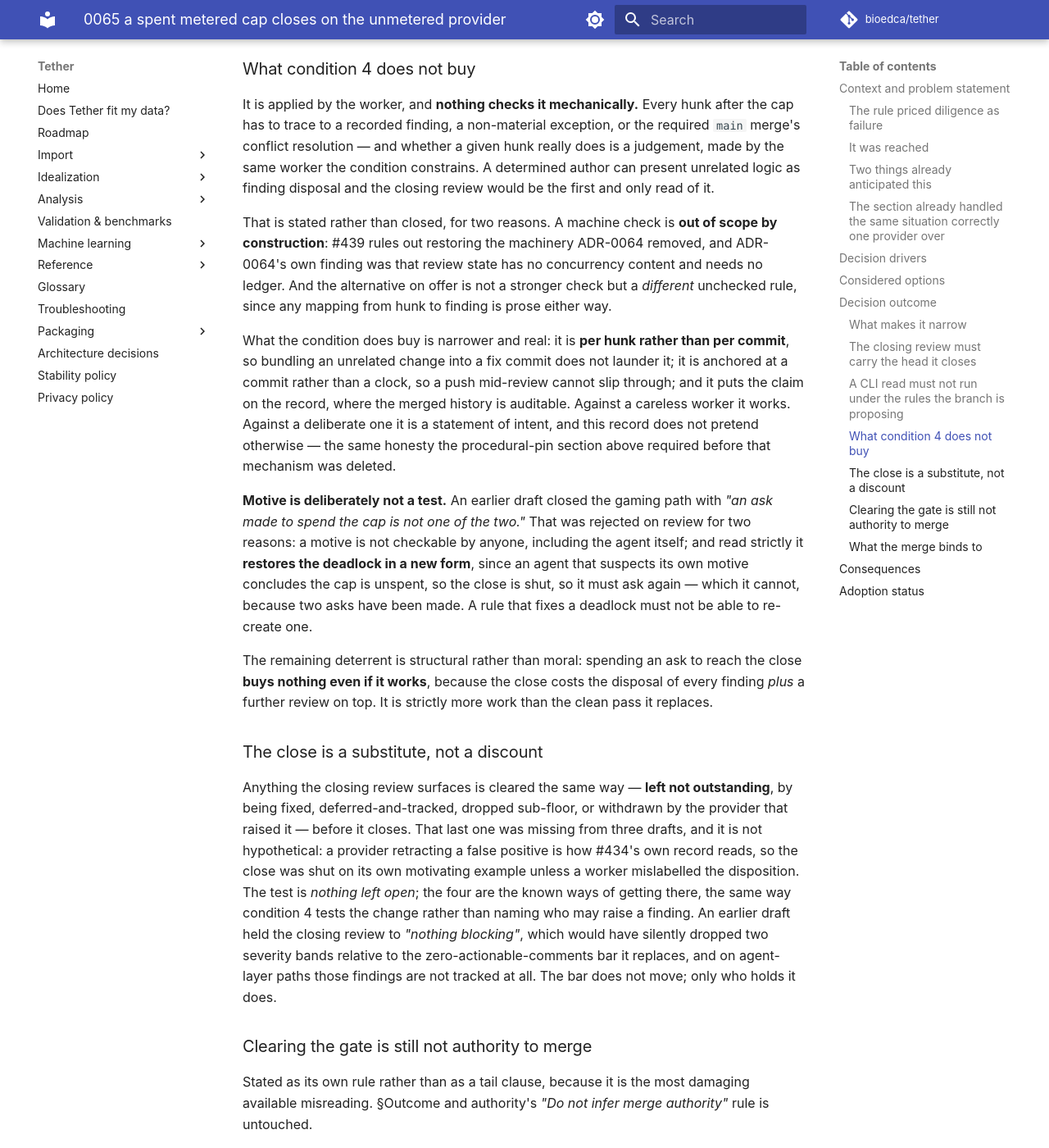
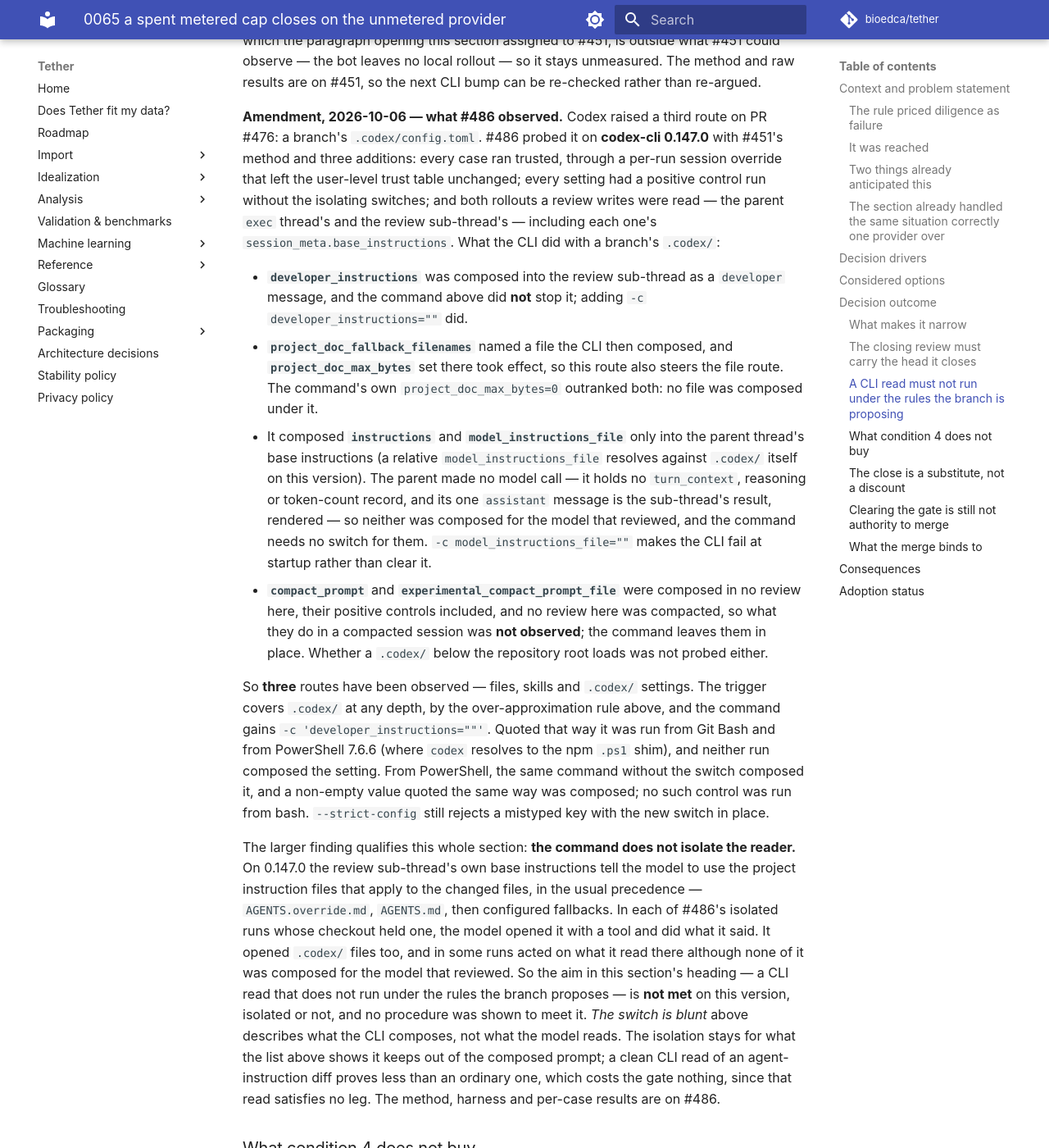
Before and after one commit to bioedca/tether, an MkDocs documentation site: the page built from docs/adr/0065-a-spent-metered-cap-closes-on-the-unmetered-provider.md, in a window 1280 px wide and 1400 px high, scrolled down 9852 px. Shown: the whole window at 82% size. Built offline with MkDocs 1.6.1 and Material for MkDocs 9.7.7, drawn with Linux system fonts in a browser that asks for light colours; comment, search, counter and statistics services are not loaded; the version menu is left out; some of the changed text lies outside the part shown.

Commit message:
docs(agents): the isolated Codex CLI read gains a .codex/ route and says it does not isolate the reader (#486)
Observed on codex-cli 0.147.0; the method, harness and per-case results
are on #486.

A branch's .codex/config.toml can set developer_instructions, which the
CLI composes into the review sub-thread. The isolated command did not
stop it; -c developer_instructions="" does, so the command gains that
switch and the trigger covers .codex/ at any depth. instructions and
model_instructions_file were composed only into the parent exec thread,
which makes no model call. The compaction prompts were not observed.

The review sub-thread's own base instructions send the model to read and
apply the project instruction files, and in each of #486's isolated runs
whose checkout held one it did. So the command does not isolate the
reader, and CONTRIBUTING.md's "the branch does not supply the
instructions its own reader follows" is gone.

AGENTS.md section Review states the three observed routes, the command
and its limit (29,664 of 29,696 bytes). CONTRIBUTING.md mirrors it.
ADR-0065 gets an in-place pointer and a 2026-10-06 amendment.

Refs #486

```diff
--- a/docs/adr/0065-a-spent-metered-cap-closes-on-the-unmetered-provider.md
+++ b/docs/adr/0065-a-spent-metered-cap-closes-on-the-unmetered-provider.md
@@ -300,7 +300,9 @@ branch-modified `SKILL.md` model-visible through a read that reported as isolate
 `--strict-config` makes a mistyped key **fail** rather than be ignored, which matters because the
 failure mode of a silently-dropped override is a read that looks isolated and is not. Both were
 verified against the installed CLI (0.147.0) — a deliberately bogus key is rejected under
-`--strict-config`, and `project_doc_max_bytes` is accepted.
+`--strict-config`, and `project_doc_max_bytes` is accepted. The 2026-10-06 amendment at the end of
+this section adds a third observed route, `.codex/`, one of whose settings needs a switch of its
+own, and records that the command does not isolate the reader.
 
 **That trigger over-approximates on purpose, and the four attempts it took to get there are the
 reason.** Each named a set; each was wrong, in both directions; each was caught only by the next
@@ -365,6 +367,51 @@ over-approximation exists for — so the trigger is unchanged. And the **posted*
 which the paragraph opening this section assigned to #451, is outside what #451 could observe —
 the bot leaves no local rollout — so it stays unmeasured. The method and raw results are on #451,
 so the next CLI bump can be re-checked rather than re-argued.
+
+**Amendment, 2026-10-06 — what #486 observed.** Codex raised a third route on PR #476: a branch's
+`.codex/config.toml`. #486 probed it on **codex-cli 0.147.0** with #451's method and three
+additions: every case ran trusted, through a per-run session override that left the user-level
+trust table unchanged; every setting had a positive control run without the isolating switches;
+and both rollouts a review writes were read — the parent `exec` thread's and the review
+sub-thread's — including each one's `session_meta.base_instructions`. What the CLI did with a
+branch's `.codex/`:
+
+- **`developer_instructions`** was composed into the review sub-thread as a `developer` message, and
+  the command above did **not** stop it; adding `-c developer_instructions=""` did.
+- **`project_doc_fallback_filenames`** named a file the CLI then composed, and
+  **`project_doc_max_bytes`** set there took effect, so this route also steers the file route. The
+  command's own `project_doc_max_bytes=0` outranked both: no file was composed under it.
+- It composed **`instructions`** and **`model_instructions_file`** only into the parent thread's
+  base instructions (a relative `model_instructions_file` resolves against `.codex/` itself on this
+  version). The parent made no model call — it holds no `turn_context`, reasoning or token-count
+  record, and its one `assistant` message is the sub-thread's result, rendered — so neither was
+  composed for the model that reviewed, and the command needs no switch for them.
+  `-c model_instructions_file=""` makes the CLI fail at startup rather than clear it.
+- **`compact_prompt`** and **`experimental_compact_prompt_file`** were composed in no review here,
+  their positive controls included, and no review here was compacted, so what they do in a
+  compacted session was **not observed**; the command leaves them in place. Whether a `.codex/`
+  below the repository root loads was not probed either.
+
+So **three** routes have been observed — files, skills and `.codex/` settings. The trigger covers
+`.codex/` at any depth, by the over-approximation rule above, and the command gains
+`-c 'developer_instructions=""'`. Quoted that way it was run from Git Bash and from PowerShell
+7.6.6 (where `codex` resolves to the npm `.ps1` shim), and neither run composed the setting. From
+PowerShell, the same command without the switch composed it, and a non-empty value quoted the same
+way was composed; no such control was run from bash. `--strict-config` still rejects a mistyped
+key with the new switch in place.
+
+The larger finding qualifies this whole section: **the command does not isolate the reader.** On
+0.147.0 the review sub-thread's own base instructions tell the model to use the project instruction
+files that apply to the changed files, in the usual precedence — `AGENTS.override.md`, `AGENTS.md`,
+then configured fallbacks. In each of #486's isolated runs whose checkout held one, the model
+opened it with a tool and did what it said. It opened `.codex/` files too, and in some runs acted on
+what it read there although none of it was composed for the model that reviewed. So the aim in
+this section's heading — a CLI read that does not run under the rules the branch proposes — is
+**not met** on this version, isolated or not, and no procedure was shown to meet it. *The switch is
+blunt* above describes what the CLI composes, not what the model reads. The isolation stays for
+what the list above shows it keeps out of the composed prompt; a clean CLI read of an
+agent-instruction diff proves less than an ordinary one, which costs the gate nothing, since that
+read satisfies no leg. The method, harness and per-case results are on #486.
 
 ### What condition 4 does not buy
 
```
Also changed, not shown: AGENTS.md (+9 -9 lines), CONTRIBUTING.md (+13 -6 lines).
